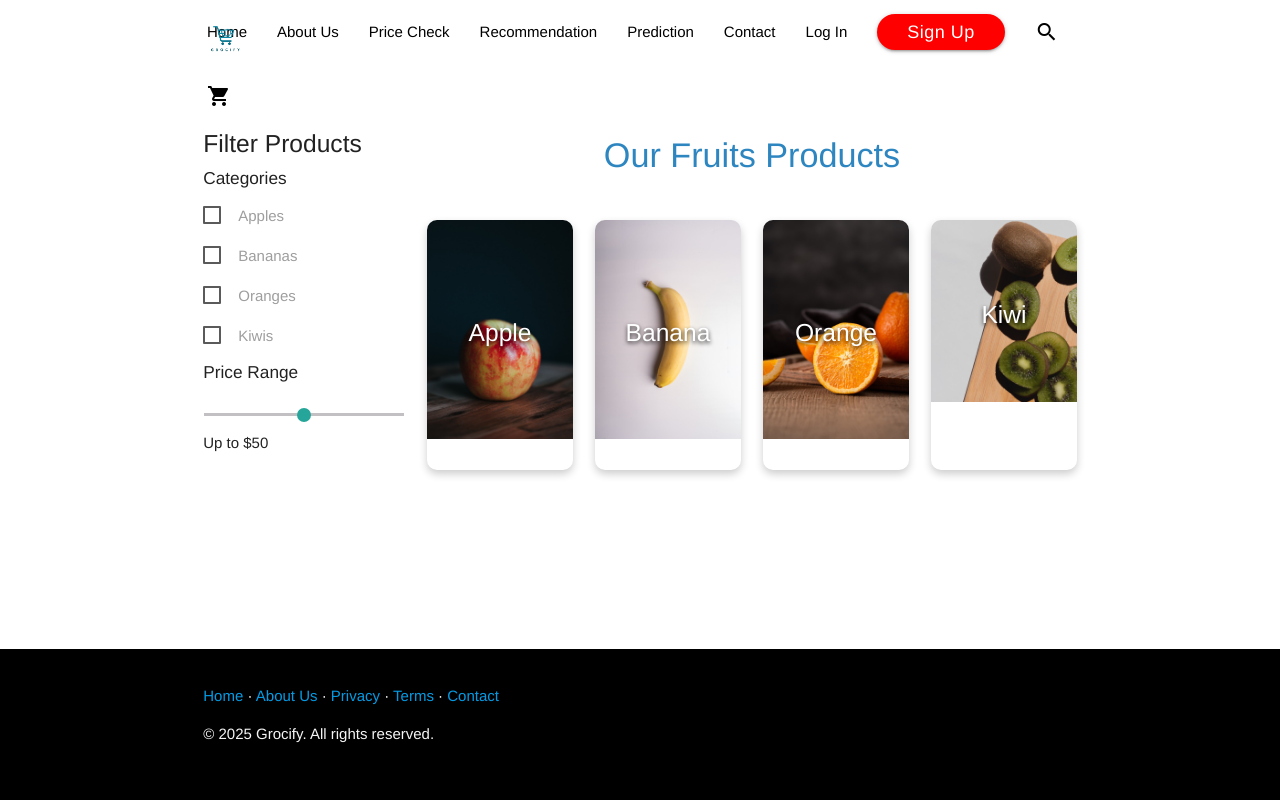
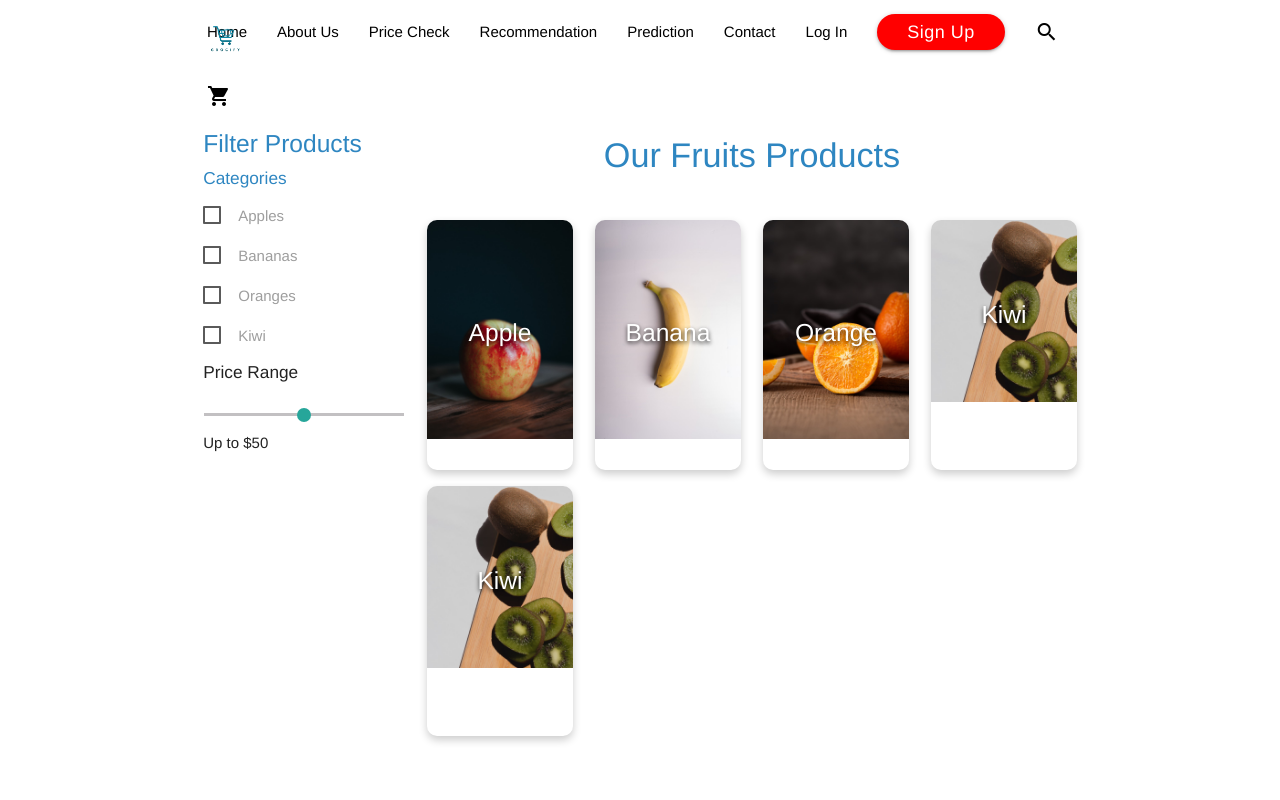
Before and after one commit to Nish245/Grocify, a website: page grocify/frontend/views/fruits.html in a window 1280 px wide. Shown: the top 800 px of the page. Drawn offline with nearby package versions, Linux system fonts and the light colour scheme; files that its build step writes are made by us from their sources; files whose address does not match are found by name.

Commit message:
adding filter function

```diff
--- a/grocify/frontend/views/fruits.html
+++ b/grocify/frontend/views/fruits.html
@@ -70,10 +70,10 @@
       <!-- Filter Sidebar -->
       <div class="col s12 m3">
         <div id="filter-sidebar">
-          <h5>Filter Products</h5>
+          <h5 class="text-gradient">Filter Products</h5>
 
           <!-- Filter by Category -->
-          <h6>Categories</h6>
+          <h6 class="text-gradient">Categories</h6>
           <p>
             <label>
               <input type="checkbox" class="category-filter" value="Apple" />
@@ -95,7 +95,7 @@
           <p>
             <label>
               <input type="checkbox" class="category-filter" value="Kiwi" />
-              <span>Kiwis</span>
+              <span>Kiwi</span>
             </label>
           </p>
 
@@ -214,6 +214,7 @@
         { name: 'Banana', price: 5, category: 'Banana', description: 'Fresh Bananas from Ecuador'},
         { name: 'Orange', price: 8, category: 'Orange', description: 'Fresh Oranges from Florida'},
         { name: 'Kiwi', price: 15, category: 'Kiwi', description: 'Fresh Kiwi from New Zealand'},
+        { name: 'Kiwi', price: 10, category: 'Kiwi', description: 'Fresh Kiwi from Australia'},
       ];
 
       const filteredProducts = allProducts.filter((product) => {
```
Lines whose indentation alone changed are shown as unchanged.
